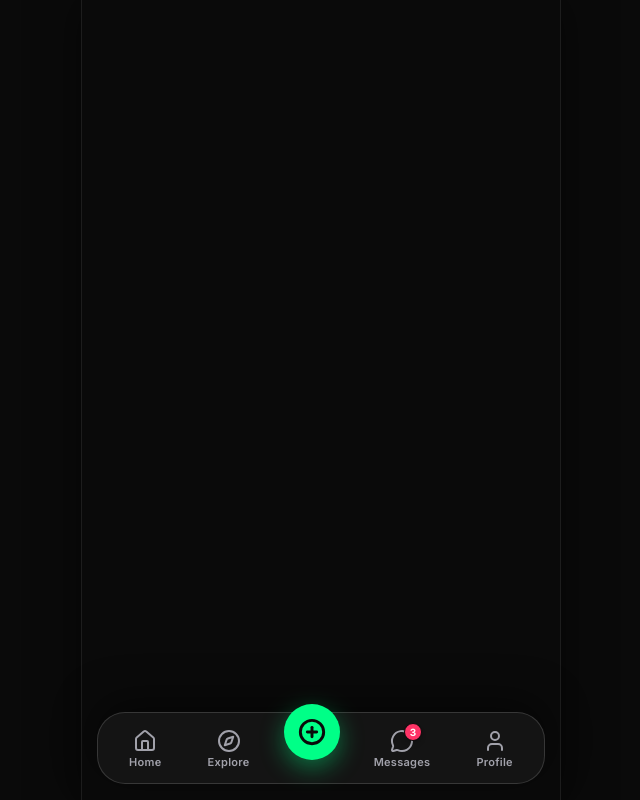
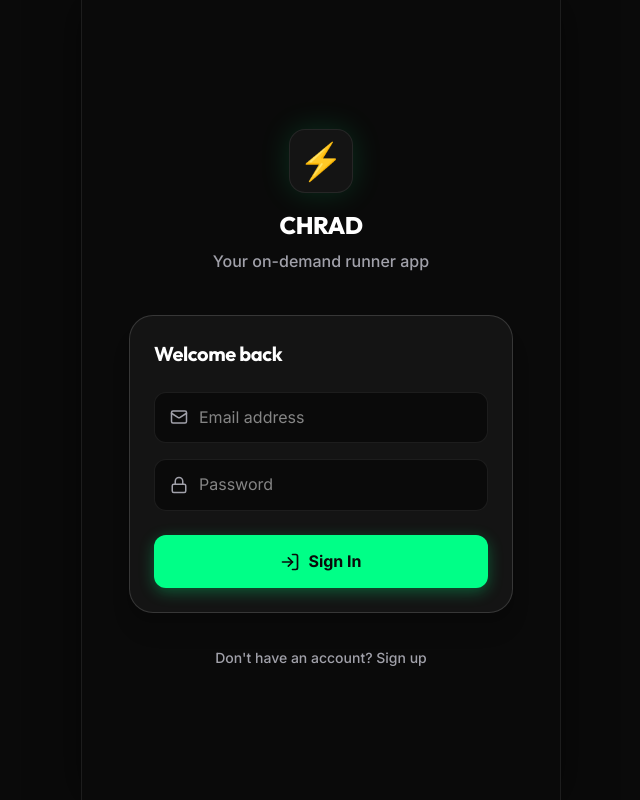
Before and after one commit to harmas0/Chrad.ma, a React (Vite) app: page /#/login in a window 1280 px wide. Shown: the whole page, without its empty margins (319-959 px from the left). Built offline with nearby package versions, Linux system fonts and the light colour scheme.

Commit message:
Implement Supabase Auth, RLS Script, and Live GPS Tracking

```diff
--- a/src/App.jsx
+++ b/src/App.jsx
@@ -1,4 +1,4 @@
-import { HashRouter, Routes, Route } from 'react-router-dom';
+import { HashRouter, Routes, Route, Navigate } from 'react-router-dom';
 import BottomNav from './components/BottomNav';
 import Home from './pages/Home';
 import CreateTask from './pages/CreateTask';
@@ -8,23 +8,44 @@ import RunnerFeed from './pages/RunnerFeed';
 import Messages from './pages/Messages';
 import Chat from './pages/Chat';
 import Profile from './pages/Profile';
+import Login from './pages/Login';
+import { AuthProvider, useAuth } from './context/AuthContext';
+
+const ProtectedRoute = ({ children }) => {
+  const { user } = useAuth();
+  if (!user) {
+    return <Navigate to="/login" replace />;
+  }
+  return children;
+};
+
+const AppContent = () => {
+  const { user } = useAuth();
+  return (
+    <div className="app-container bg-dark min-h-screen relative">
+      <Routes>
+        <Route path="/login" element={!user ? <Login /> : <Navigate to="/" replace />} />
+
+        <Route path="/" element={<ProtectedRoute><Home /></ProtectedRoute>} />
+        <Route path="/create" element={<ProtectedRoute><CreateTask /></ProtectedRoute>} />
+        <Route path="/task/:id" element={<ProtectedRoute><TaskDetail /></ProtectedRoute>} />
+        <Route path="/active/:id" element={<ProtectedRoute><ActiveTask /></ProtectedRoute>} />
+        <Route path="/explore" element={<ProtectedRoute><RunnerFeed /></ProtectedRoute>} />
+        <Route path="/messages" element={<ProtectedRoute><Messages /></ProtectedRoute>} />
+        <Route path="/chat/:id" element={<ProtectedRoute><Chat /></ProtectedRoute>} />
+        <Route path="/profile" element={<ProtectedRoute><Profile /></ProtectedRoute>} />
+      </Routes>
+      {user && <BottomNav />}
+    </div>
+  );
+};
 
 export default function App() {
   return (
-    <HashRouter>
-      <div className="app-container bg-dark min-h-screen relative">
-        <Routes>
-          <Route path="/" element={<Home />} />
-          <Route path="/create" element={<CreateTask />} />
-          <Route path="/task/:id" element={<TaskDetail />} />
-          <Route path="/active/:id" element={<ActiveTask />} />
-          <Route path="/explore" element={<RunnerFeed />} />
-          <Route path="/messages" element={<Messages />} />
-          <Route path="/chat/:id" element={<Chat />} />
-          <Route path="/profile" element={<Profile />} />
-        </Routes>
-        <BottomNav />
-      </div>
-    </HashRouter>
+    <AuthProvider>
+      <HashRouter>
+        <AppContent />
+      </HashRouter>
+    </AuthProvider>
   );
 }
--- /dev/null
+++ b/src/context/AuthContext.jsx
@@ -0,0 +1,64 @@
+import { createContext, useContext, useEffect, useState } from 'react';
+import { supabase } from '../utils/supabaseClient';
+import { fetchProfileById } from '../data/mockUsers';
+
+const AuthContext = createContext({});
+
+export const AuthProvider = ({ children }) => {
+  const [user, setUser] = useState(null);
+  const [profile, setProfile] = useState(null);
+  const [loading, setLoading] = useState(true);
+
+  useEffect(() => {
+    // Check active session
+    supabase.auth.getSession().then(({ data: { session } }) => {
+      setUser(session?.user ?? null);
+      if (session?.user) {
+        loadProfile(session.user.id);
+      } else {
+        setLoading(false);
+      }
+    });
+
+    // Listen for auth changes
+    const { data: { subscription } } = supabase.auth.onAuthStateChange((_event, session) => {
+      setUser(session?.user ?? null);
+      if (session?.user) {
+        loadProfile(session.user.id);
+      } else {
+        setProfile(null);
+        setLoading(false);
+      }
+    });
+
+    return () => subscription.unsubscribe();
+  }, []);
+
+  const loadProfile = async (userId) => {
+    try {
+      const p = await fetchProfileById(userId);
+      setProfile(p);
+    } catch (error) {
+      console.error('Error loading profile:', error);
+    } finally {
+      setLoading(false);
+    }
+  };
+
+  const value = {
+    user,
+    profile,
+    loading,
+    signOut: () => supabase.auth.signOut(),
+  };
+
+  return (
+    <AuthContext.Provider value={value}>
+      {!loading && children}
+    </AuthContext.Provider>
+  );
+};
+
+export const useAuth = () => {
+  return useContext(AuthContext);
+};
--- a/src/pages/ActiveTask.jsx
+++ b/src/pages/ActiveTask.jsx
@@ -5,8 +5,11 @@ import { fetchTaskById, updateTaskStatus } from '../data/mockTasks';
 import { fetchProfileById } from '../data/mockUsers';
 import MapView from '../components/MapView';
 import StatusTimeline from '../components/StatusTimeline';
+import { useAuth } from '../context/AuthContext';
+import { supabase } from '../utils/supabaseClient';
 
 export default function ActiveTask() {
+  const { user } = useAuth();
   const { id } = useParams();
   const navigate = useNavigate();
   const [task, setTask] = useState(null);
@@ -37,32 +40,52 @@ export default function ActiveTask() {
   }, [id]);
 
   useEffect(() => {
-    if (!task) return;
+    if (!task || !user) return;
+    const isClient = user.id === task.clientId;
+    const isRunner = user.id === task.acceptedRunnerId;
 
-    // Simulate runner moving along a path
-    const pickup = task.pickup;
-    const dest = task.destination || task.pickup;
+    const channel = supabase.channel(`task-${id}-tracking`);
 
-    // Start runner near pickup
-    const startLat = pickup.lat + (Math.random() - 0.5) * 0.01;
-    const startLng = pickup.lng + (Math.random() - 0.5) * 0.01;
-    setRunnerPos({ lat: startLat, lng: startLng });
+    if (isRunner) {
+      // Runner: Start watching GPS and broadcast it
+      let watchId;
+      channel.subscribe((status) => {
+        if (status === 'SUBSCRIBED') {
+          if (navigator.geolocation) {
+            watchId = navigator.geolocation.watchPosition(
+              (pos) => {
+                const newPos = { lat: pos.coords.latitude, lng: pos.coords.longitude };
+                setRunnerPos(newPos); // Update locally
+                channel.send({
+                  type: 'broadcast',
+                  event: 'location',
+                  payload: newPos,
+                });
+              },
+              (err) => console.error('GPS error:', err),
+              { enableHighAccuracy: true, maximumAge: 0 }
+            );
+          }
+        }
+      });
 
-    // Move runner toward destination over time
-    let step = 0;
-    const totalSteps = 20;
-    const interval = setInterval(() => {
-      step++;
-      const progress = step / totalSteps;
-      const lat = startLat + (dest.lat - startLat) * progress;
-      const lng = startLng + (dest.lng - startLng) * progress;
-      setRunnerPos({ lat, lng });
+      return () => {
+        if (watchId) navigator.geolocation.clearWatch(watchId);
+        supabase.removeChannel(channel);
+      };
+    } else if (isClient) {
+      // Client: Listen for location broadcasts
+      channel
+        .on('broadcast', { event: 'location' }, (payload) => {
+          setRunnerPos(payload.payload);
+        })
+        .subscribe();
 
-      if (step >= totalSteps) clearInterval(interval);
-    }, 2000);
-
-    return () => clearInterval(interval);
-  }, [task]);
+      return () => {
+        supabase.removeChannel(channel);
+      };
+    }
+  }, [task, user, id]);
 
   if (loading) {
     return (
--- a/src/pages/CreateTask.jsx
+++ b/src/pages/CreateTask.jsx
@@ -7,12 +7,14 @@ import PhotoUpload from '../components/PhotoUpload';
 import MapView from '../components/MapView';
 import { TASK_CATEGORIES, LOCATIONS, createTask } from '../data/mockTasks';
 import { getCurrentUserId } from '../data/mockUsers';
+import { useAuth } from '../context/AuthContext';
 
 const STEPS = ['Category', 'Details', 'Location', 'Price', 'Review'];
 
 export default function CreateTask() {
   const navigate = useNavigate();
   const location = useLocation();
+  const { user } = useAuth();
   const initialCategory = location.state?.category || null;
 
   const [step, setStep] = useState(initialCategory ? 1 : 0);
@@ -128,7 +130,11 @@ export default function CreateTask() {
   };
 
   const handleSubmit = async () => {
-    const clientId = getCurrentUserId();
+    const clientId = user?.id;
+    if (!clientId) {
+      alert('You must be logged in to post a task.');
+      return;
+    }
     const result = await createTask({
       clientId,
       category: form.category,
--- /dev/null
+++ b/src/pages/Login.jsx
@@ -0,0 +1,169 @@
+import { useState } from 'react';
+import { useNavigate } from 'react-router-dom';
+import { supabase } from '../utils/supabaseClient';
+import { Mail, Lock, LogIn, UserPlus } from 'lucide-react';
+
+export default function Login() {
+  const navigate = useNavigate();
+  const [isLogin, setIsLogin] = useState(true);
+  const [email, setEmail] = useState('');
+  const [password, setPassword] = useState('');
+  const [name, setName] = useState('');
+  const [isRunner, setIsRunner] = useState(false);
+  const [loading, setLoading] = useState(false);
+  const [error, setError] = useState(null);
+
+  const handleSubmit = async (e) => {
+    e.preventDefault();
+    setError(null);
+    setLoading(true);
+
+    try {
+      if (isLogin) {
+        const { error } = await supabase.auth.signInWithPassword({ email, password });
+        if (error) throw error;
+        navigate('/');
+      } else {
+        const { data, error } = await supabase.auth.signUp({
+          email,
+          password,
+        });
+        if (error) throw error;
+
+        // Create profile for new user
+        if (data.user) {
+          const { error: profileError } = await supabase.from('profiles').insert({
+            id: data.user.id,
+            name,
+            is_runner: isRunner,
+            phone: '',
+            bio: '',
+          });
+          if (profileError) throw profileError;
+        }
+
+        // After signup, typically they are logged in automatically or require email verification
+        // For MVP, we assume auto-login if email verification is off.
+        navigate('/');
+      }
+    } catch (err) {
+      setError(err.message);
+    } finally {
+      setLoading(false);
+    }
+  };
+
+  return (
+    <div className="min-h-screen bg-dark flex flex-col justify-center items-center px-6">
+      <div className="w-full max-w-sm">
+        <div className="text-center mb-10">
+          <div className="w-16 h-16 bg-dark-surface rounded-2xl flex items-center justify-center mx-auto mb-4 border border-border shadow-[0_0_30px_rgba(0,255,135,0.15)]">
+            <span className="text-4xl">⚡</span>
+          </div>
+          <h1 className="text-2xl font-black text-white uppercase tracking-wider mb-2">Chrad</h1>
+          <p className="text-charcoal-light font-medium">Your on-demand runner app</p>
+        </div>
+
+        <form onSubmit={handleSubmit} className="bg-dark-surface p-6 rounded-3xl border border-border-light shadow-xl">
+          <h2 className="text-xl font-bold text-white mb-6">
+            {isLogin ? 'Welcome back' : 'Create an account'}
+          </h2>
+
+          {error && (
+            <div className="bg-red-500/10 border border-red-500/30 text-red-400 p-3 rounded-xl mb-4 text-sm font-medium">
+              {error}
+            </div>
+          )}
+
+          {!isLogin && (
+            <div className="mb-4 relative">
+              <div className="absolute inset-y-0 left-4 flex items-center pointer-events-none">
+                <UserPlus size={18} className="text-charcoal-light" />
+              </div>
+              <input
+                type="text"
+                required
+                value={name}
+                onChange={(e) => setName(e.target.value)}
+                placeholder="Full Name"
+                className="w-full bg-dark border border-border rounded-xl py-3 pl-11 pr-4 text-white focus:border-accent focus:ring-1 focus:ring-accent outline-none transition-colors"
+              />
+            </div>
+          )}
+
+          <div className="mb-4 relative">
+            <div className="absolute inset-y-0 left-4 flex items-center pointer-events-none">
+              <Mail size={18} className="text-charcoal-light" />
+            </div>
+            <input
+              type="email"
+              required
+              value={email}
+              onChange={(e) => setEmail(e.target.value)}
+              placeholder="Email address"
+              className="w-full bg-dark border border-border rounded-xl py-3 pl-11 pr-4 text-white focus:border-accent focus:ring-1 focus:ring-accent outline-none transition-colors"
+            />
+          </div>
+
+          <div className="mb-6 relative">
+            <div className="absolute inset-y-0 left-4 flex items-center pointer-events-none">
+              <Lock size={18} className="text-charcoal-light" />
+            </div>
+            <input
+              type="password"
+              required
+              value={password}
+              onChange={(e) => setPassword(e.target.value)}
+              placeholder="Password"
+              className="w-full bg-dark border border-border rounded-xl py-3 pl-11 pr-4 text-white focus:border-accent focus:ring-1 focus:ring-accent outline-none transition-colors"
+            />
+          </div>
+
+          {!isLogin && (
+            <div className="mb-6 flex items-center gap-3">
+              <input
+                type="checkbox"
+                id="isRunner"
+                checked={isRunner}
+                onChange={(e) => setIsRunner(e.target.checked)}
+                className="w-5 h-5 rounded border-border bg-dark text-accent focus:ring-accent focus:ring-offset-dark"
+              />
+              <label htmlFor="isRunner" className="text-sm font-medium text-white">
+                I want to be a Runner (Earn money)
+              </label>
+            </div>
+          )}
+
+          <button
+            type="submit"
+            disabled={loading}
+            className="w-full bg-accent text-dark font-bold py-3.5 rounded-xl flex items-center justify-center gap-2 hover:bg-[#00c968] active:scale-[0.98] transition-all disabled:opacity-70 shadow-[0_4px_15px_rgba(0,255,135,0.3)]"
+          >
+            {loading ? (
+              <div className="w-5 h-5 border-2 border-dark border-t-transparent rounded-full animate-spin" />
+            ) : isLogin ? (
+              <>
+                <LogIn size={20} />
+                Sign In
+              </>
+            ) : (
+              <>
+                <UserPlus size={20} />
+                Sign Up
+              </>
+            )}
+          </button>
+        </form>
+
+        <div className="mt-8 text-center">
+          <button
+            onClick={() => setIsLogin(!isLogin)}
+            className="text-charcoal-light hover:text-white text-sm font-medium transition-colors"
+          >
+            {isLogin ? "Don't have an account? Sign up" : "Already have an account? Sign in"}
+          </button>
+        </div>
+      </div>
+    </div>
+  );
+}
```
Also changed, not shown: src/data/mockUsers.js (+8 -3 lines), 1 other file (tests, documents, lock files or other folders).
